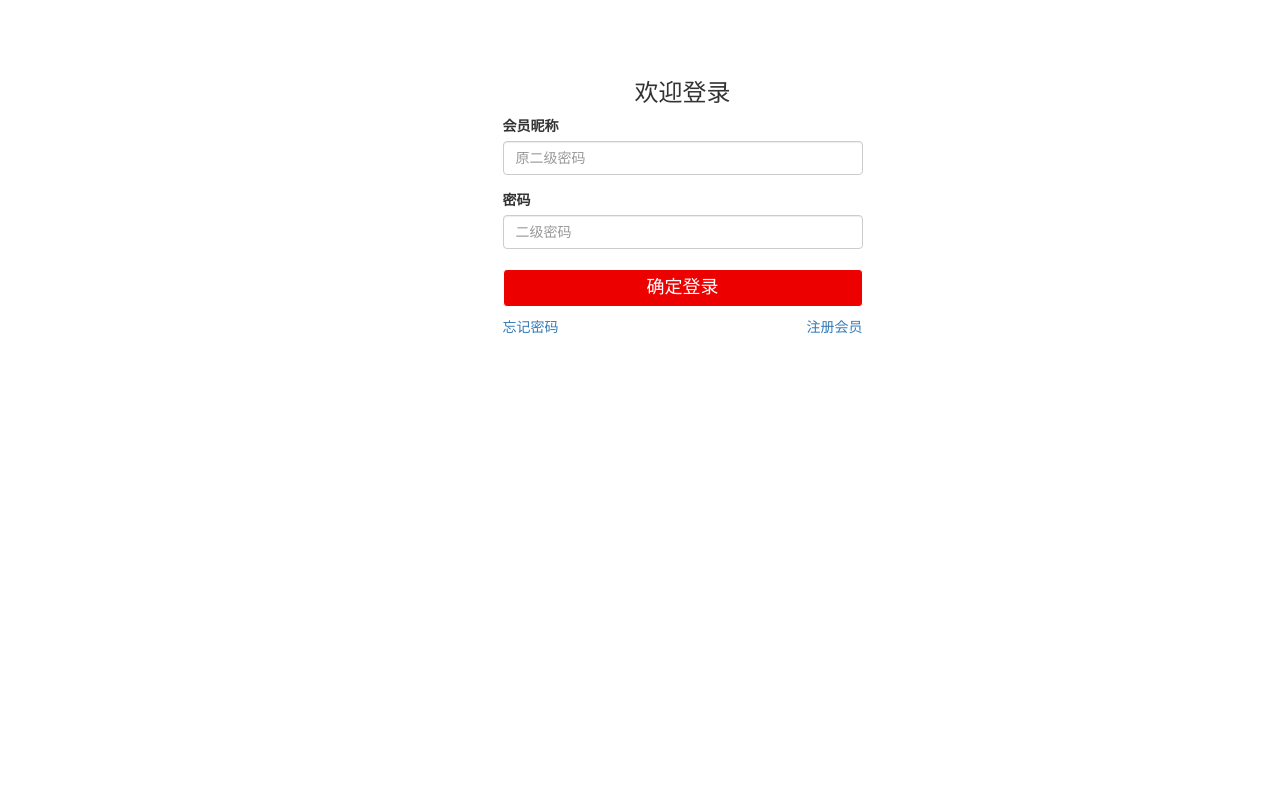
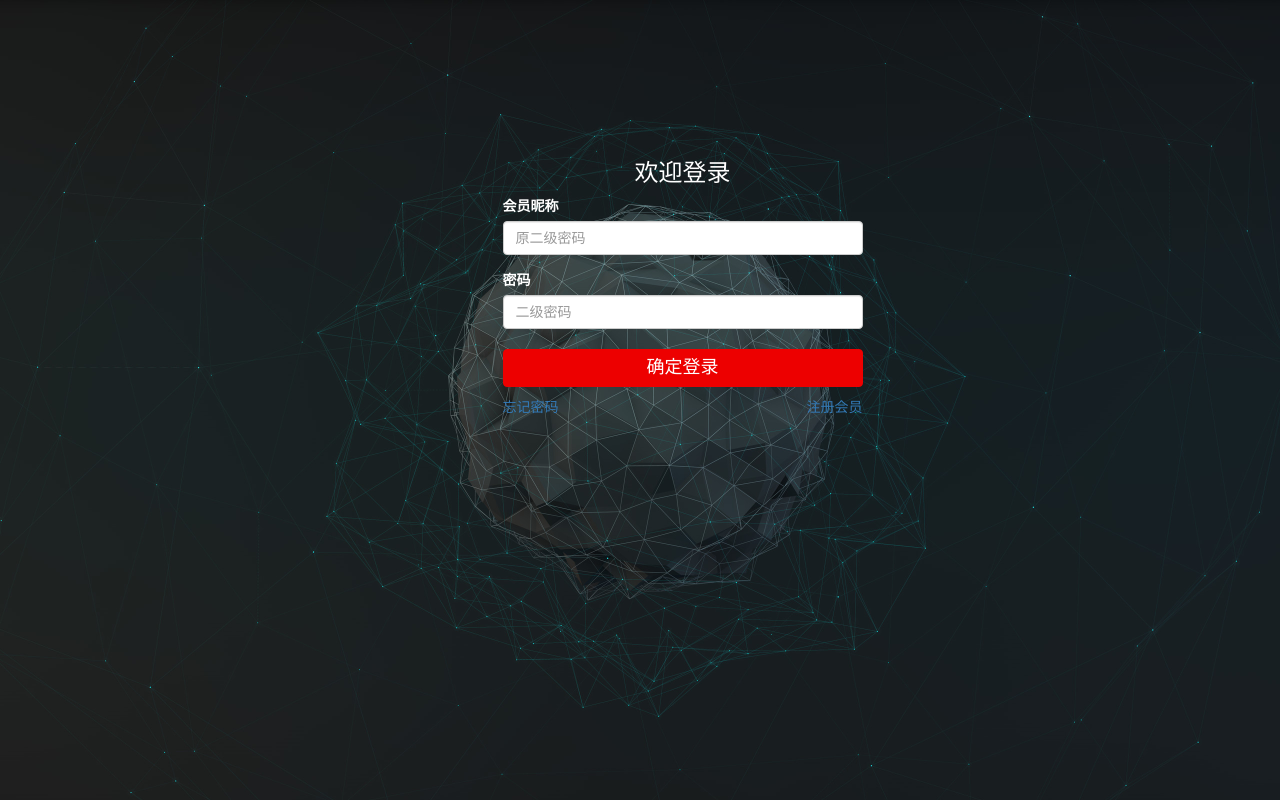
Before and after one commit to firmliao789/EMC, a plain HTML site: page login.html in a window 1280 px wide. Drawn offline with Linux system fonts and the light colour scheme.

Commit message:
修改登录和注册 样式

```diff
--- a/css/index.css
+++ b/css/index.css
@@ -118,14 +118,20 @@
 .login-session{
     display: flex;
     align-items: center;
-    margin-top: 60px;
+    margin-top: 140px;
+}
+.login-session .form-group label{
+    color: #fff;
+}
+.login-session .section-headline h3{
+    color: #fff;
 }
 .submit-button {
     background-color: #ed0000;
+    border: 1px solid #ed0000;
     font-size: 18px;
     padding: 5px 16px;
     color: #fff;
-    border-color: #fff;
     margin-top: 20px;
     border-radius: 4px;
 }
@@ -134,3 +140,13 @@
     width: 700px;
     margin: auto;
 }
+
+.page-bg{
+    background: url('../img/bannerbg.jpg');
+    background-size: cover;
+}
+.user-name{
+    border: none;
+    background: transparent;
+    color: #fff;
+}
--- a/login.html
+++ b/login.html
@@ -17,7 +17,7 @@
     <!-- index css -->
     <link rel="stylesheet" href="css/index.css">
 </head>
-<body>
+<body class="page-bg">
 
 <!--[if lt IE 8]>
 <p class="browserupgrade">您的使用的是 <strong>过时的</strong>浏览器 请<a href="http://browsehappy.com/">升级
@@ -25,6 +25,7 @@
 <![endif]-->
 
 <div id="preloader"></div>
+
 <!-- start Form area -->
 <div class="session login-session">
     <form action="">
```
Also changed, not shown: index.html (+1 -4 lines), register.html (+1 -1 lines).
